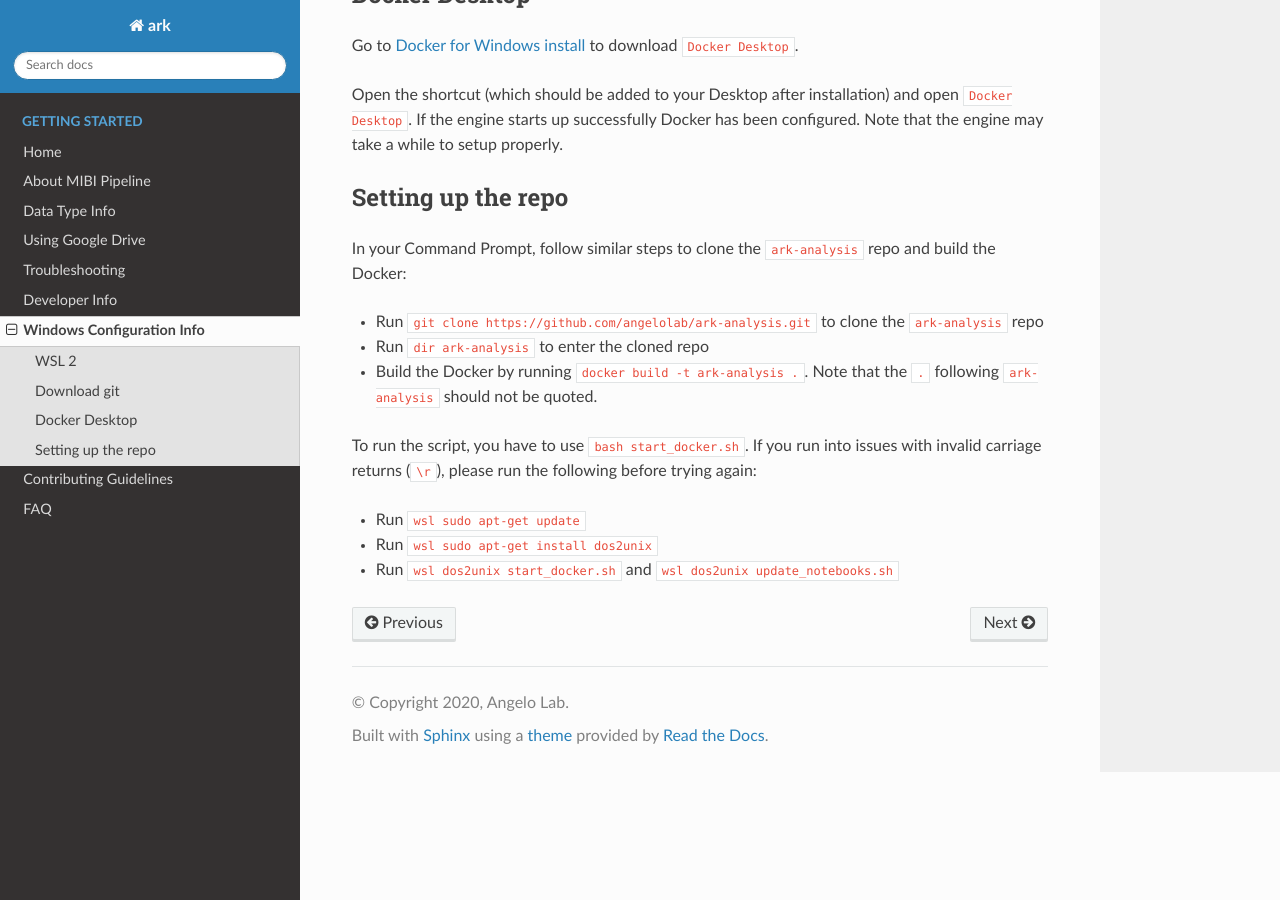
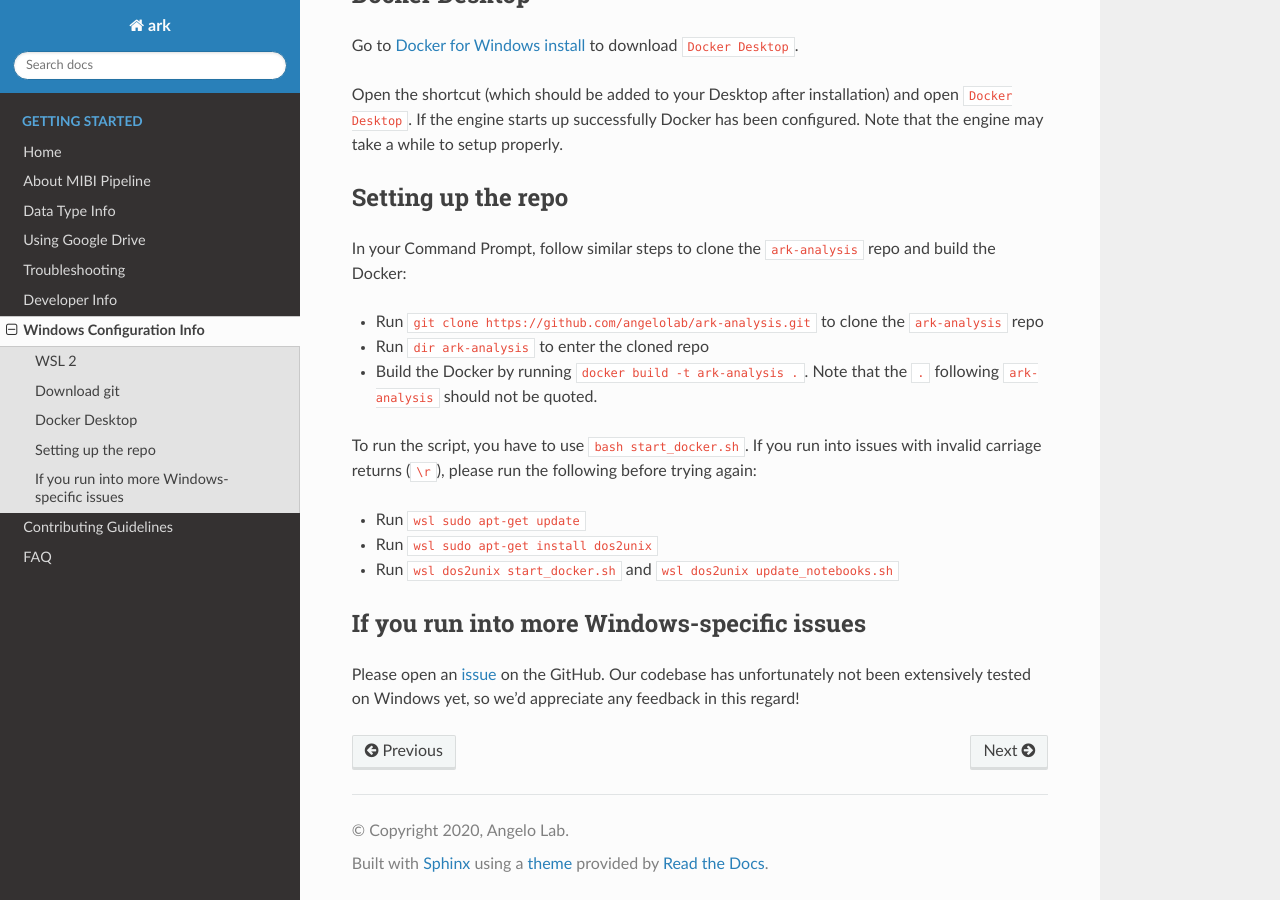
Before and after one commit to angelolab/ark-analysis, a Sphinx documentation site: the page built from docs/_rtd/windows_setup.md, in a window 1280 px wide and 900 px high, scrolled down 1070 px. Built offline with Sphinx 7.4.7 and the Read the Docs theme 2.0.0, drawn with Linux system fonts in a browser that asks for light colours; pages that are not in the unit, such as notebooks, are missing from menus.

Commit message:
Add documentation directing user to issues page if they run into something Windows specific

```diff
--- a/docs/_rtd/windows_setup.md
+++ b/docs/_rtd/windows_setup.md
@@ -44,3 +44,7 @@ To run the script, you have to use `bash start_docker.sh`. If you run into issue
 * Run `wsl sudo apt-get update`
 * Run `wsl sudo apt-get install dos2unix`
 * Run `wsl dos2unix start_docker.sh` and `wsl dos2unix update_notebooks.sh`
+
+### If you run into more Windows-specific issues
+
+Please open an [issue](https://github.com/angelolab/ark-analysis/issues) on the GitHub. Our codebase has unfortunately not been extensively tested on Windows yet, so we'd appreciate any feedback in this regard!
```
